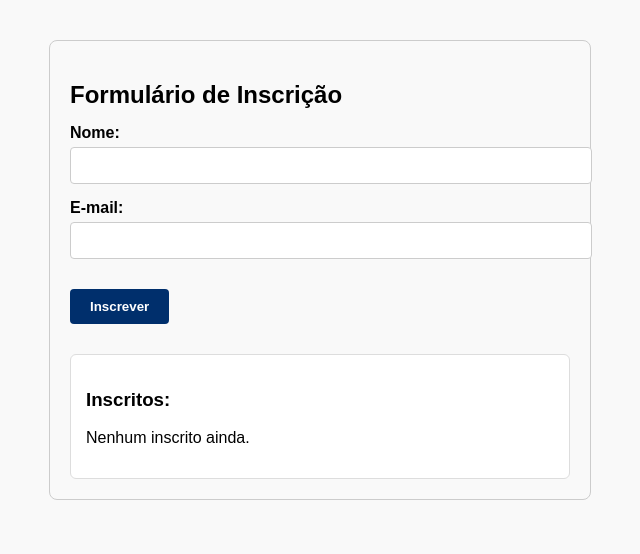
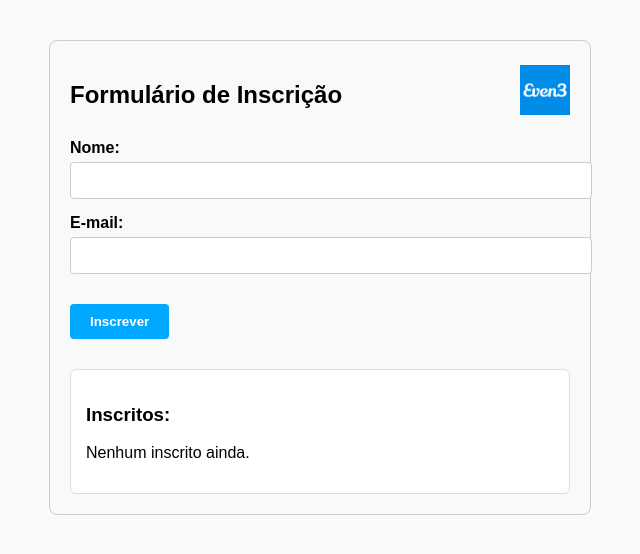
Before and after one commit to majufponte/Teste_Tecnico_Even3, a plain HTML site: page index.html in a window 1280 px wide. Shown: the whole page, without its empty margins (320-960 px from the left). Drawn offline with Linux system fonts and the light colour scheme.

Commit message:
Adiciona imagem ao lado do título no cabeçalho

```diff
--- a/index.html
+++ b/index.html
@@ -7,7 +7,10 @@
 </head>
 <body>
 
+  <div class="cabecalho">
   <h2>Formulário de Inscrição</h2>
+  <img src="IMG/even3.png" alt="Logo da Empresa" class="logo">
+</div>
 
   <form id="formulario">
     <label for="nome">Nome:</label>
--- a/style.css
+++ b/style.css
@@ -1,3 +1,15 @@
+.cabecalho {
+  display: flex;
+  justify-content: space-between;
+  align-items: center;
+  margin-bottom: 20px;
+}
+
+.logo {
+  height: 50px;
+  width: auto;
+}
+
 body {
   font-family: sans-serif;
   max-width: 500px;
@@ -29,7 +41,7 @@ input {
 button {
   margin-top: 20px;
   padding: 10px 20px;
-  background-color: #002f6c;
+  background-color: #00A8FF;
   color: white;
   font-weight: bold;
   border: none;
```
Also changed, not shown: IMG/even3.png (added).
